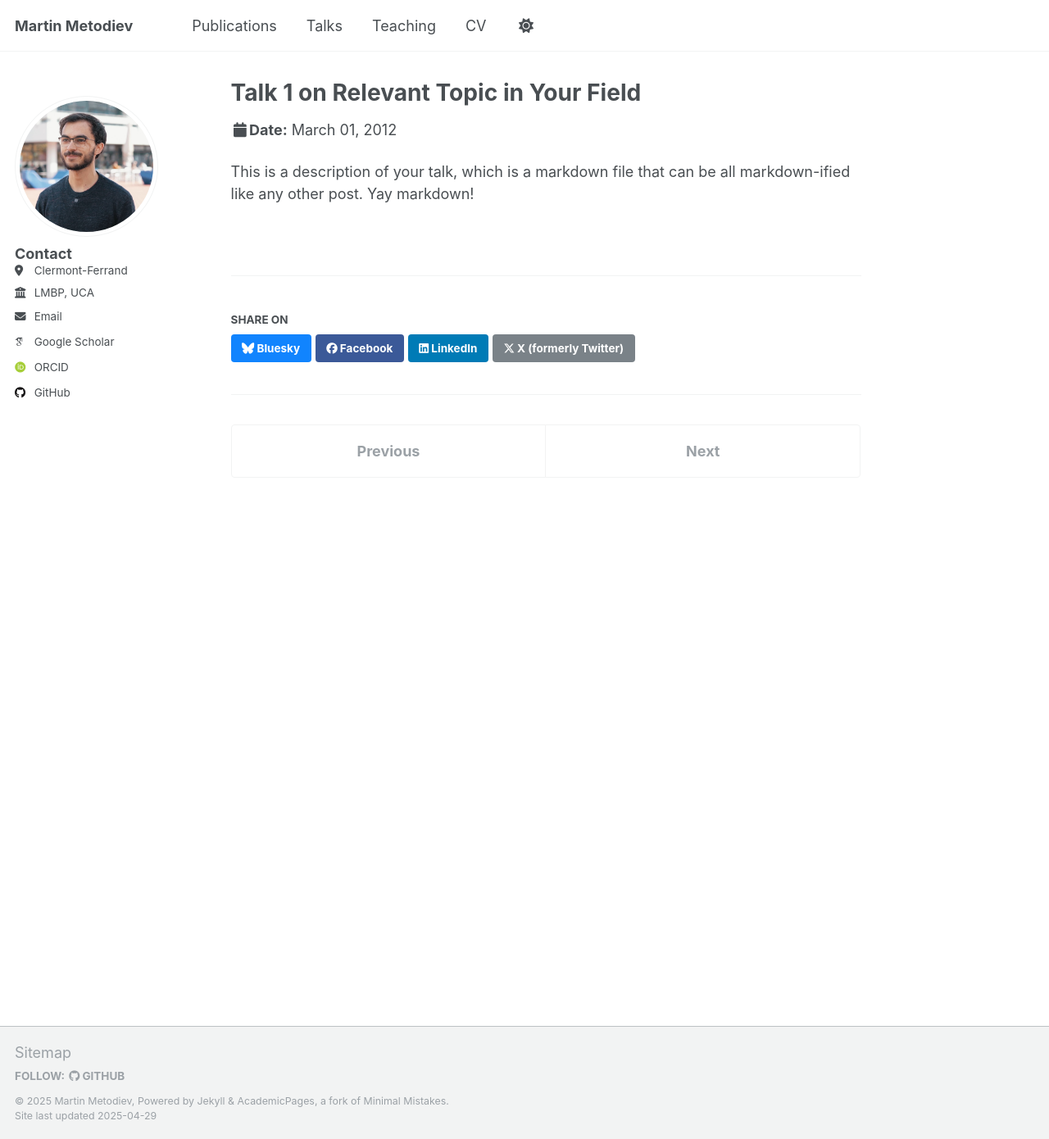
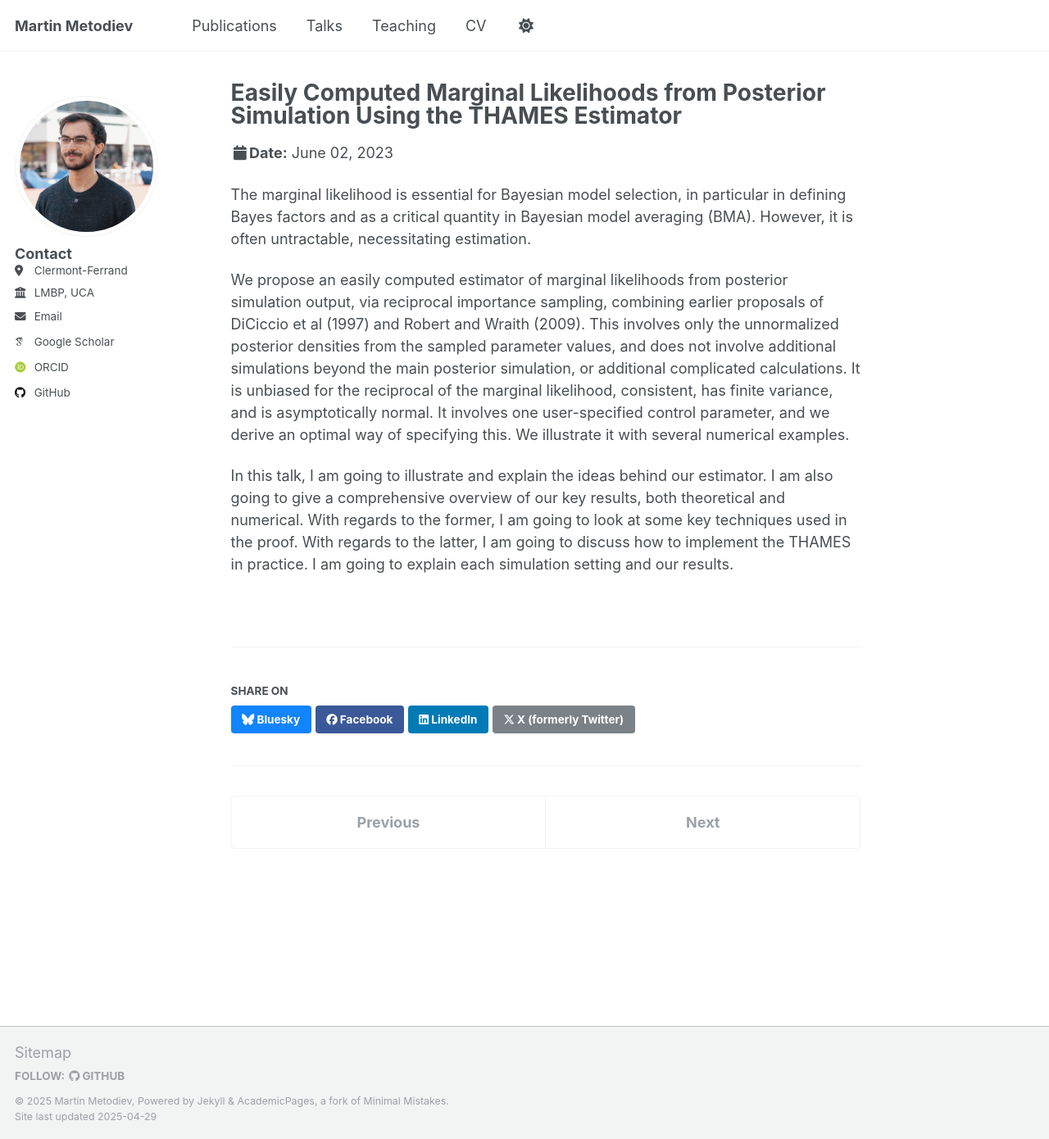
Before and after one commit to m-metodiev/m-metodiev.github.io, a Jekyll site: the page built from _talks/2012-03-01-talk-1.md, in a window 1280 px wide and 1390 px high. Shown: the whole window at 82% size. Built offline with Jekyll 4.4.1, drawn with Linux system fonts in a browser that asks for light colours; some web fonts are replaced.

Commit message:
Update 2012-03-01-talk-1.md

```diff
--- a/_talks/2012-03-01-talk-1.md
+++ b/_talks/2012-03-01-talk-1.md
@@ -1,11 +1,15 @@
 ---
-title: "Talk 1 on Relevant Topic in Your Field"
+title: "Easily Computed Marginal Likelihoods from Posterior Simulation Using the THAMES Estimator"
 collection: talks
 type: "Talk"
 permalink: /talks/2012-03-01-talk-1
-venue: "UC San Francisco, Department of Testing"
-date: 2012-03-01
-location: "San Francisco, CA, USA"
+venue: "Université Paris Cité, MAP5"
+date: 2023-06-02
+location: "Paris, France"
 ---
 
-This is a description of your talk, which is a markdown file that can be all markdown-ified like any other post. Yay markdown!
+The marginal likelihood is essential for Bayesian model selection, in particular in defining Bayes factors and as a critical quantity in Bayesian model averaging (BMA). However, it is often untractable, necessitating estimation.
+
+We propose an easily computed estimator of marginal likelihoods from posterior simulation output, via reciprocal importance sampling, combining earlier proposals of DiCiccio et al (1997) and Robert and Wraith (2009). This involves only the unnormalized posterior densities from the sampled parameter values, and does not involve additional simulations beyond the main posterior simulation, or additional complicated calculations. It is unbiased for the reciprocal of the marginal likelihood, consistent, has finite variance, and is asymptotically normal. It involves one user-specified control parameter, and we derive an optimal way of specifying this. We illustrate it with several numerical examples.
+
+In this talk, I am going to illustrate and explain the ideas behind our estimator. I am also going to give a comprehensive overview of our key results, both theoretical and numerical. With regards to the former, I am going to look at some key techniques used in the proof. With regards to the latter, I am going to discuss how to implement the THAMES in practice. I am going to explain each simulation setting and our results.
```
